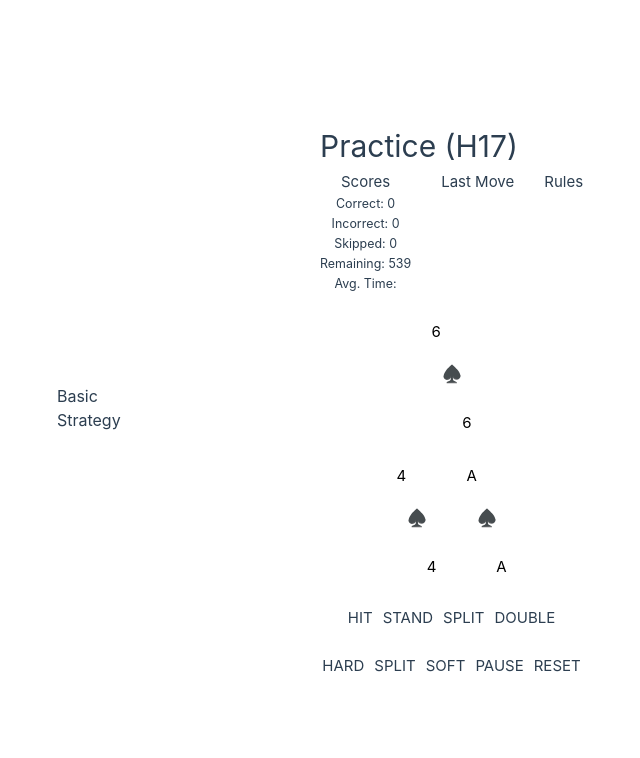
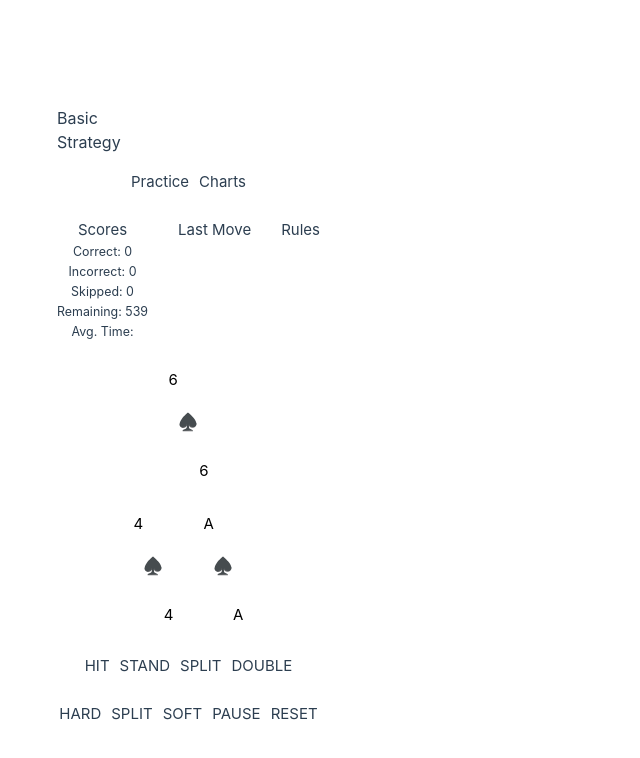
Before and after one commit to MartianBerk/bjck, a Vue app: page / in a window 1280 px wide. Shown: the top 758 px of the page, without its empty margins (320-960 px from the left). Built offline with nearby package versions, Linux system fonts and the light colour scheme; the HTML template or start-up script is replaced by a standard one.

Commit message:
basic charts

```diff
--- /dev/null
+++ b/src/components/BasicStrategyCharts.vue
@@ -0,0 +1,140 @@
+<script setup lang="ts">
+
+import { ref } from "vue"
+import { BasicStrategy } from "./basicstrategy"
+import { Play } from "./play"
+
+const strategy = new BasicStrategy()
+
+type Chart = {
+    columns: number[],
+    index: number[],
+    grid: (Play|null)[][]
+}
+
+const _chart: Chart = {
+    columns: [],
+    index: [],
+    grid: []
+}
+
+const chart = ref(_chart)
+
+menu("HARD")
+
+function menu(option: string) {
+    chart.value.columns = strategy.dealer
+    chart.value.index = []
+
+    if (option === "HARD") {
+        chart.value.grid = reverseChart(strategy.hardChart)
+        for (let i = strategy.playerHard.length; i >=0; i--) {
+            chart.value.index.push(strategy.playerHard[i])
+        }
+    }
+    else if (option === "SOFT") {
+        chart.value.grid = reverseChart(strategy.softChart)
+        for (let i = strategy.playerSoft.length; i >=0; i--) {
+            chart.value.index.push(strategy.playerSoft[i])
+        }
+    }
+    else if (option === "PAIR") {
+        chart.value.grid = reverseChart(strategy.pairChart)
+        for (let i = strategy.playerPair.length; i >=0; i--) {
+            chart.value.index.push(strategy.playerPair[i])
+        }
+    }
+}
+
+function reverseChart(chart: (Play|null)[][]) {
+    let reversed = []
+    for(var i = chart.length-1; i >= 0; i--) {
+        reversed.push(chart[i]);
+    }
+    return reversed
+}
+
+function renderPlay(play: Play|null): string {
+    switch (play) {
+        case Play.DOUBLE:
+            return "D"
+        case Play.HIT:
+            return "H"
+        case Play.SPLIT:
+            return "Y"
+        case Play.STAND:
+            return "S"
+        default:
+            return "N"
+
+    }
+}
+
+</script>
+
+<template>
+
+    <br />
+    <div class="bjck-chart-menu">
+        <h5 class="bjck-chart-menu" @click="menu('HARD')">Hard</h5>
+        <div class="bjck-chart-menu-divider"></div>
+        <h5 class="bjck-chart-menu" @click="menu('SOFT')">Soft</h5>
+        <div class="bjck-chart-menu-divider"></div>
+        <h5 class="bjck-chart-menu" @click="menu('PAIR')">Pair</h5>
+    </div>
+
+    <br />
+    <div class="bjck-chart">
+        <div class="bjck-chart-row">
+            <div class="bjck-chart-cell">__</div>
+            <div class="bjck-chart-cell" v-for="col in chart.columns">
+                {{ col }}
+            </div>
+        </div>
+        <div class="bjck-chart-row" v-for="row, i in chart.grid">
+            <div class="bjck-chart-cell">
+                {{ chart.index[i+1] }}
+            </div>
+            <div class="bjck-chart-cell" v-for="cell in row">
+                {{ renderPlay(cell) }}
+            </div>
+            <br />
+        </div>
+    </div>
+
+</template>
+
+<style>
+
+.bjck-chart {
+    display: flex;
+    flex-direction: column;
+    justify-content: space-between;
+    text-align: center;
+}
+
+.bjck-chart-row {
+    display: flex;
+    flex-direction: row;
+    justify-content: center;
+}
+
+.bjck-chart-cell {
+    margin-left: 10px;
+    margin-right: 10px;
+}
+
+.bjck-chart-menu {
+    display: flex;
+    flex-direction: row;
+    justify-content: center;
+    text-align: center;
+    cursor: pointer;
+}
+
+.bjck-chart-menu-divider {
+    padding-left: 5px;
+    padding-right: 5px;
+}
+
+</style>
--- a/src/components/PracticeBasicStrategy.vue
+++ b/src/components/PracticeBasicStrategy.vue
@@ -269,6 +269,7 @@ deal()
 </script>
 
 <template>
+    <br />
     <div class="bjck-practice-section">
         <div>
             <h4>Scores</h4>
--- a/src/views/BasicStrategyView.vue
+++ b/src/views/BasicStrategyView.vue
@@ -1,10 +1,64 @@
 <script setup lang="ts">
+import { ref } from "vue"
+
+import BasicStrategyCharts from '@/components/BasicStrategyCharts.vue'
 import PracticeBasicStrategy from '@/components/PracticeBasicStrategy.vue'
+
+type View = {
+    practice: boolean,
+    charts: boolean,
+}
+
+const _view: View = {
+    practice: true,
+    charts: false
+}
+
+const view = ref(_view)
+
+function menu(option: string) {
+    if (option === "PRACTICE") {
+        view.value.practice = true
+        view.value.charts = false
+    }
+    else if (option === "CHARTS") {
+        view.value.practice = false
+        view.value.charts = true
+    }
+}
+
 </script>
 
 <template>
-  <main>
-    <h1>Practice (H17)</h1>
-    <PracticeBasicStrategy />
-  </main>
+    <br />
+    <main>
+        <div class="bjck-menu">
+            <h4 class="bjck-menu" @click="menu('PRACTICE')">Practice</h4>
+            <div class="bjck-menu-divider"></div>
+            <h4 class="bjck-menu" @click="menu('CHARTS')">Charts</h4>
+        </div>
+        <div v-if="view.practice === true">
+            <PracticeBasicStrategy />
+        </div>
+        <div v-if="view.charts === true">
+            <BasicStrategyCharts />
+        </div>
+    </main>
 </template>
+
+<style>
+
+.bjck-menu {
+    display: flex;
+    flex-direction: row;
+    justify-content: center;
+    text-align: center;
+    cursor: pointer;
+}
+
+.bjck-menu-divider {
+    padding-left: 5px;
+    padding-right: 5px;
+}
+
+</style>
```
